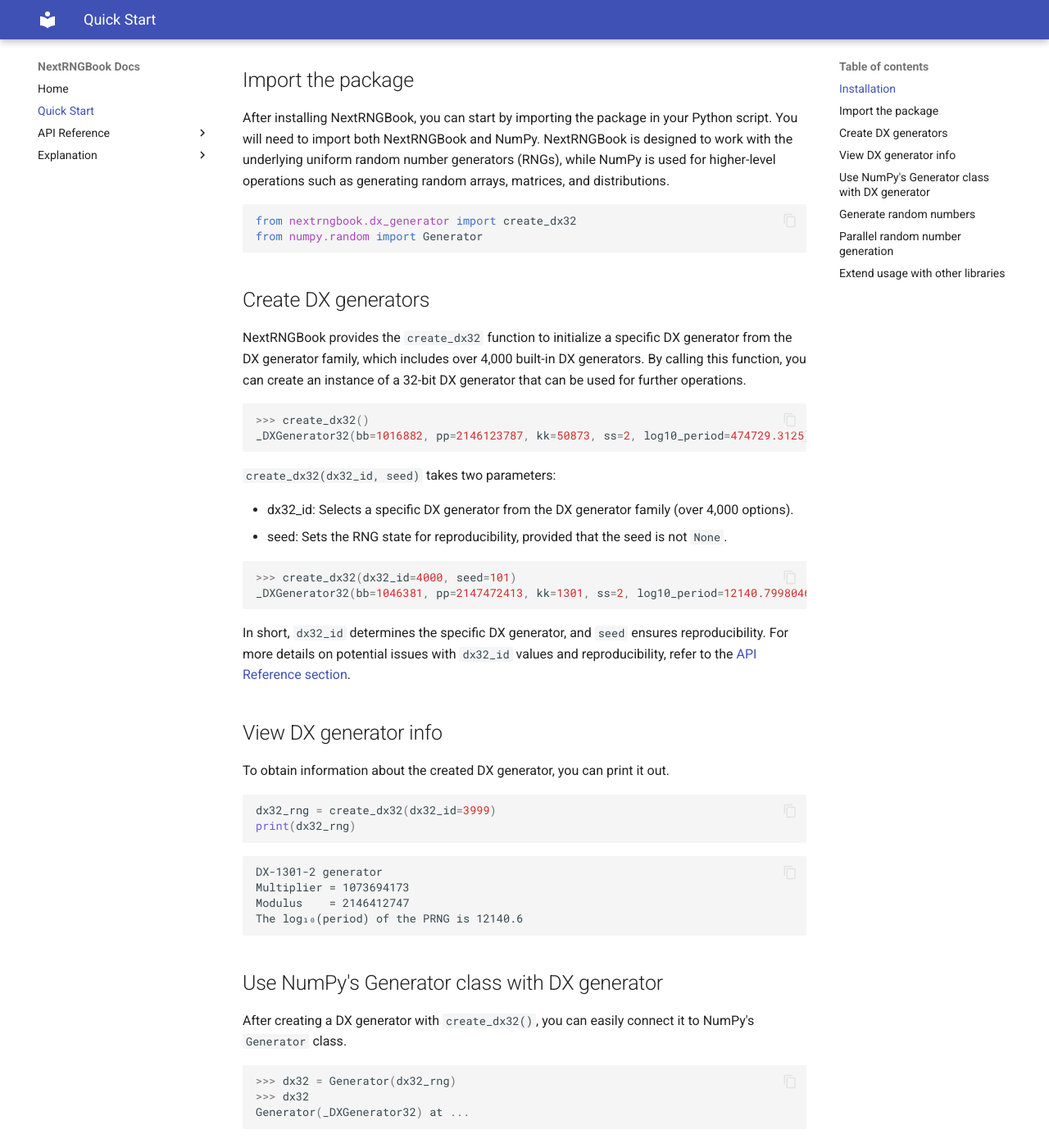
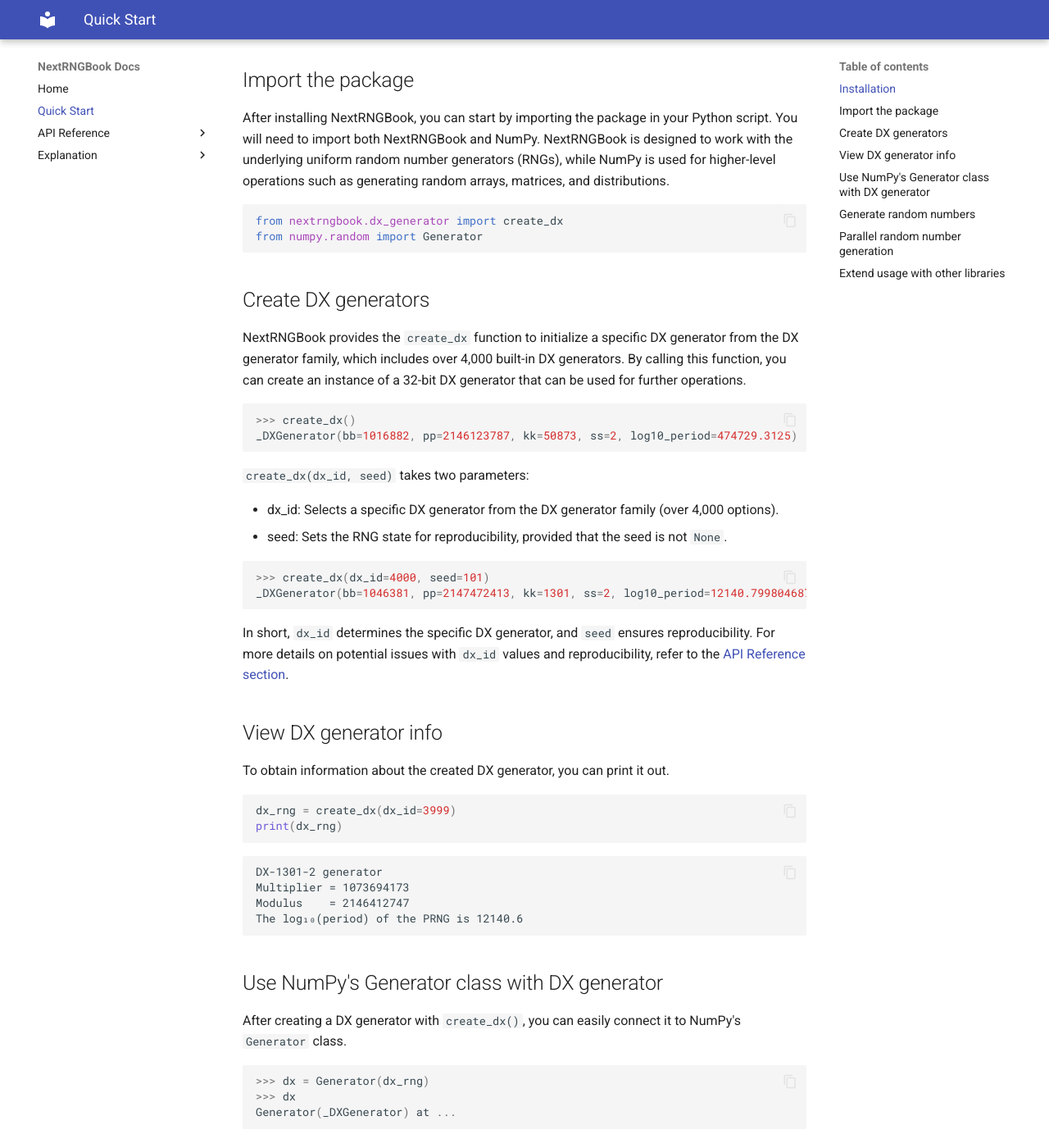
Before and after one commit to chintunglin/nextrngbook, an MkDocs documentation site: the page built from docs/quick_start.md, in a window 1280 px wide and 1400 px high, scrolled down 389 px. Shown: the whole window at 82% size. Built offline with MkDocs 1.6.1 and Material for MkDocs 9.7.7, drawn with Linux system fonts in a browser that asks for light colours; some of the changed text lies outside the part shown.

Commit message:
Refactor: Rename all dx32 APIs to dx

````diff
--- a/docs/quick_start.md
+++ b/docs/quick_start.md
@@ -22,41 +22,41 @@
 
 ```python
 
-from nextrngbook.dx_generator import create_dx32
+from nextrngbook.dx_generator import create_dx
 from numpy.random import Generator
 
 ```
 
 ## Create DX generators
 
-NextRNGBook provides the `create_dx32` function to initialize a specific DX generator
+NextRNGBook provides the `create_dx` function to initialize a specific DX generator
 from the DX generator family, which includes over 4,000 built-in DX generators.
 By calling this function, you can create an instance of a 32-bit
 DX generator that can be used for further operations.
 
 ```python
 
->>> create_dx32()
-_DXGenerator32(bb=1016882, pp=2146123787, kk=50873, ss=2, log10_period=474729.3125)
+>>> create_dx()
+_DXGenerator(bb=1016882, pp=2146123787, kk=50873, ss=2, log10_period=474729.3125)
 
 ```
 
-`create_dx32(dx32_id, seed)` takes two parameters:
+`create_dx(dx_id, seed)` takes two parameters:
 
-- dx32_id: Selects a specific DX generator from the DX generator family (over 4,000 options).
+- dx_id: Selects a specific DX generator from the DX generator family (over 4,000 options).
 - seed: Sets the RNG state for reproducibility, provided that the seed is not `None`.
 
 
 ```python
 
->>> create_dx32(dx32_id=4000, seed=101)
-_DXGenerator32(bb=1046381, pp=2147472413, kk=1301, ss=2, log10_period=12140.7998046875)
+>>> create_dx(dx_id=4000, seed=101)
+_DXGenerator(bb=1046381, pp=2147472413, kk=1301, ss=2, log10_period=12140.7998046875)
 
 ```
 
-In short, `dx32_id` determines the specific DX generator,
+In short, `dx_id` determines the specific DX generator,
 and `seed` ensures reproducibility.
-For more details on potential issues with `dx32_id` values and reproducibility,
+For more details on potential issues with `dx_id` values and reproducibility,
 refer to the [API Reference section](dx_generator.md).
 
 
@@ -66,8 +66,8 @@
 
 ```python
 
-dx32_rng = create_dx32(dx32_id=3999)
-print(dx32_rng)
+dx_rng = create_dx(dx_id=3999)
+print(dx_rng)
 
 ```
 
@@ -78,14 +78,14 @@
 
 ## Use NumPy's Generator class with DX generator
 
-After creating a DX generator with `create_dx32()`, you can easily connect it to
+After creating a DX generator with `create_dx()`, you can easily connect it to
 NumPy's `Generator` class.
 
 ```python
 
->>> dx32 = Generator(dx32_rng)
->>> dx32
-Generator(_DXGenerator32) at ...
+>>> dx = Generator(dx_rng)
+>>> dx
+Generator(_DXGenerator) at ...
 
 ```
 
@@ -106,15 +106,15 @@
 ```python
 
 # sampling from distributions
-print(dx32.normal(0, 1, 20)) # generate twenty N(0, 1) data
-print(dx32.uniform(0, 1, 10)) # generate ten U(0, 1) data
+print(dx.normal(0, 1, 20)) # generate twenty N(0, 1) data
+print(dx.uniform(0, 1, 10)) # generate ten U(0, 1) data
 
 # randomly choose
-print(dx32.choice(["A", "B", "C", "D", "E"], size=30)) # choose thirty elements with replacement
+print(dx.choice(["A", "B", "C", "D", "E"], size=30)) # choose thirty elements with replacement
 
 # randomly shuffle
 sample_lst = ["A", "B", "C", "D", "E"]
-dx32.shuffle(sample_lst)
+dx.shuffle(sample_lst)
 print(sample_lst)
 
 ```
@@ -133,17 +133,17 @@
 ## Parallel random number generation
 
 To enable parallel computation, you can create multiple DX generators with
-different `dx32_id` values. This approach enables the creation of multiple
+different `dx_id` values. This approach enables the creation of multiple
 low-correlation generators,
 reducing dependencies between random sequences in parallel processes.
 
 ```python
 
-from nextrngbook.dx_generator import create_dx32
+from nextrngbook.dx_generator import create_dx
 from numpy.random import Generator
 
-# Create multiple DX generators with different dx32_id values
-generators = [Generator(create_dx32(dx32_id=i)) for i in range(4100, 4108)]
+# Create multiple DX generators with different dx_id values
+generators = [Generator(create_dx(dx_id=i)) for i in range(4100, 4108)]
 
 ```
 
````
Also changed, not shown: docs/dx_generator.md (+3 -3 lines), 4 other files.
